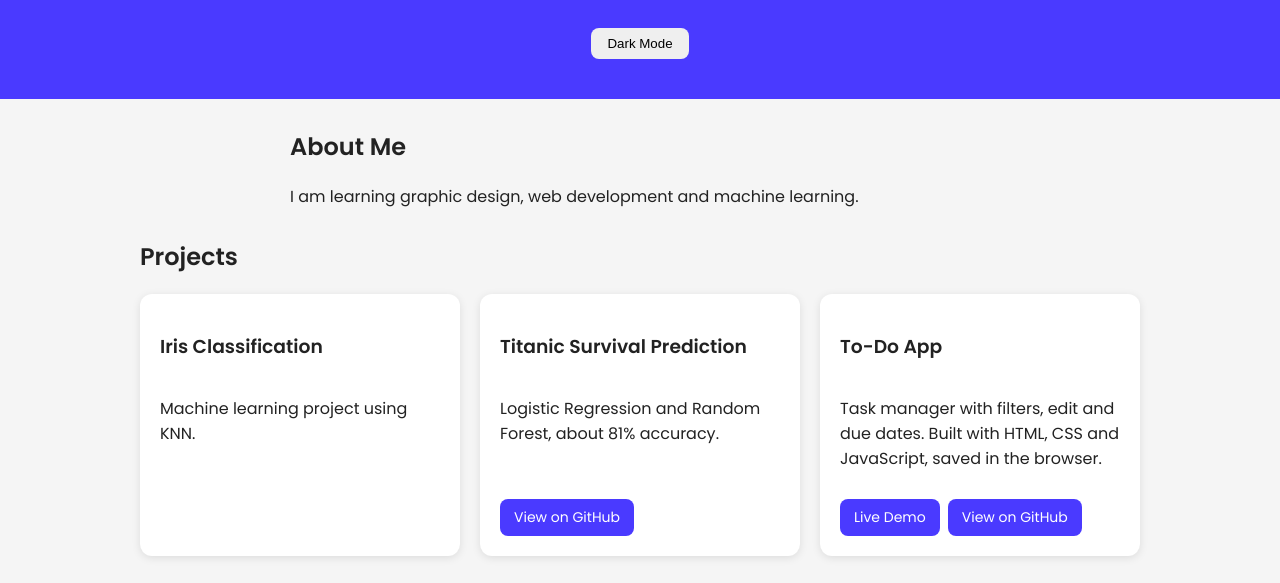
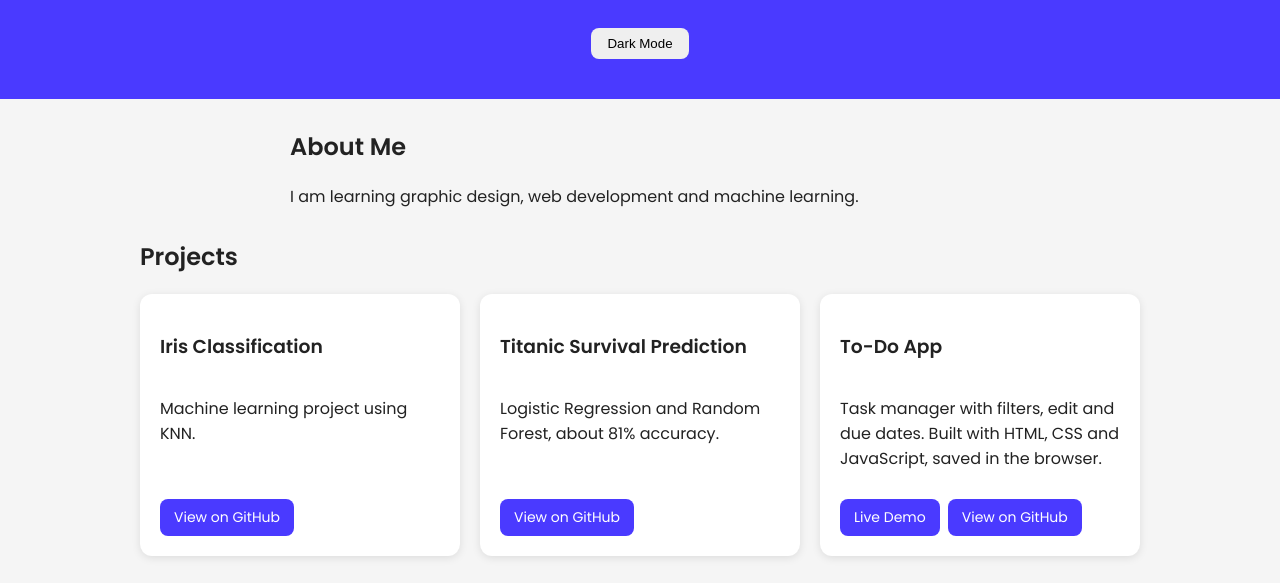
Before and after one commit to Rose874-leo/Portfolio, a plain HTML site: page index.html in a window 1280 px wide. Shown: the part 212-795 px from the top of the page. Drawn offline with Linux system fonts and the light colour scheme.

Commit message:
index.html

```diff
--- a/index.html
+++ b/index.html
@@ -32,9 +32,18 @@
     <section id="projects">
       <h2>Projects</h2>
       <div class="cards">
-        <div class="card">
+                <div class="card">
           <h3>Iris Classification</h3>
           <p>Machine learning project using KNN.</p>
+          <div class="card-buttons">
+            <a
+              class="btn"
+              href="https://github.com/Rose874-leo/iris-classification-ml"
+              target="_blank"
+              rel="noopener"
+              >View on GitHub</a
+            >
+          </div>
         </div>
 
         <div class="card">
```
